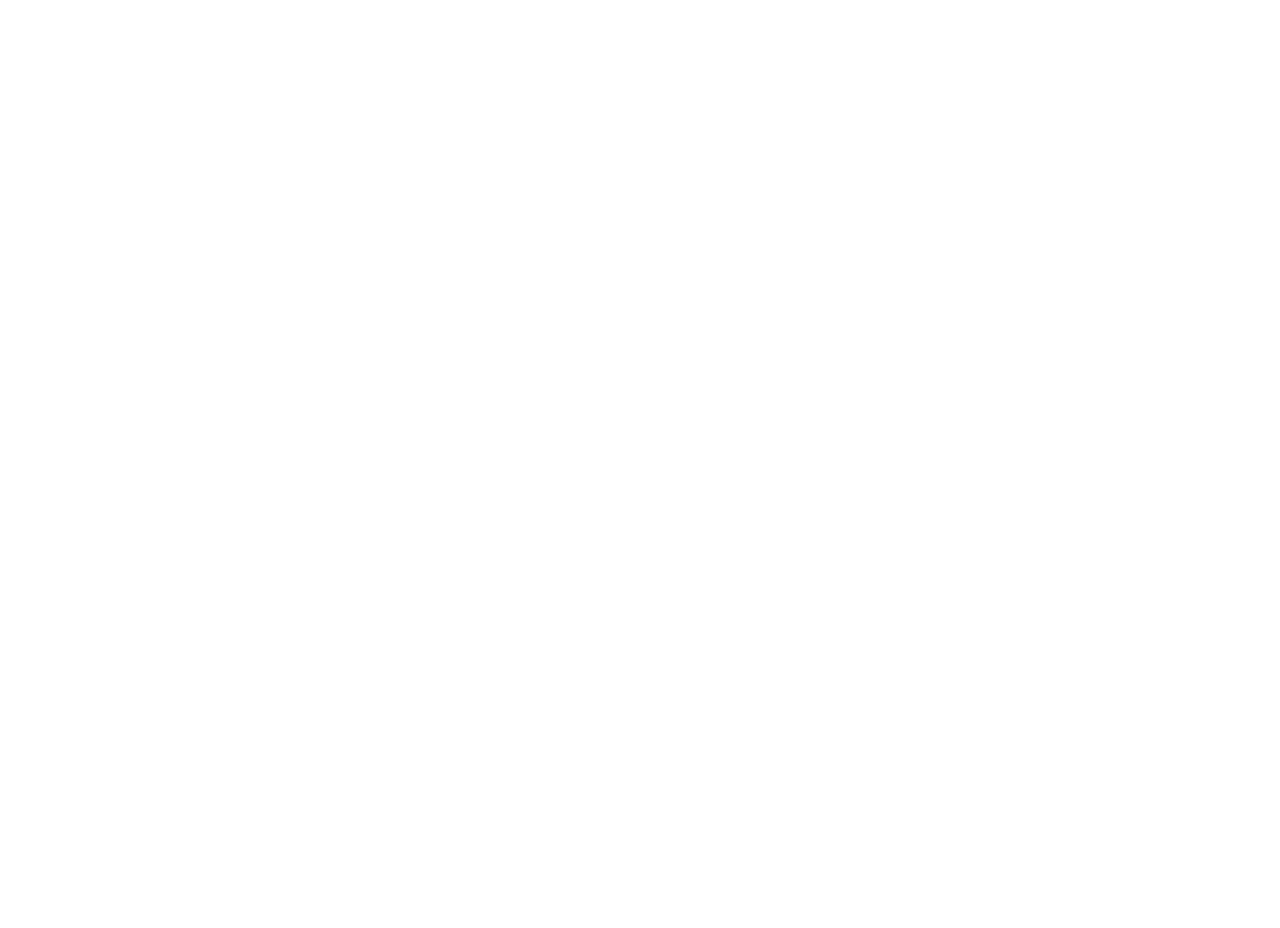
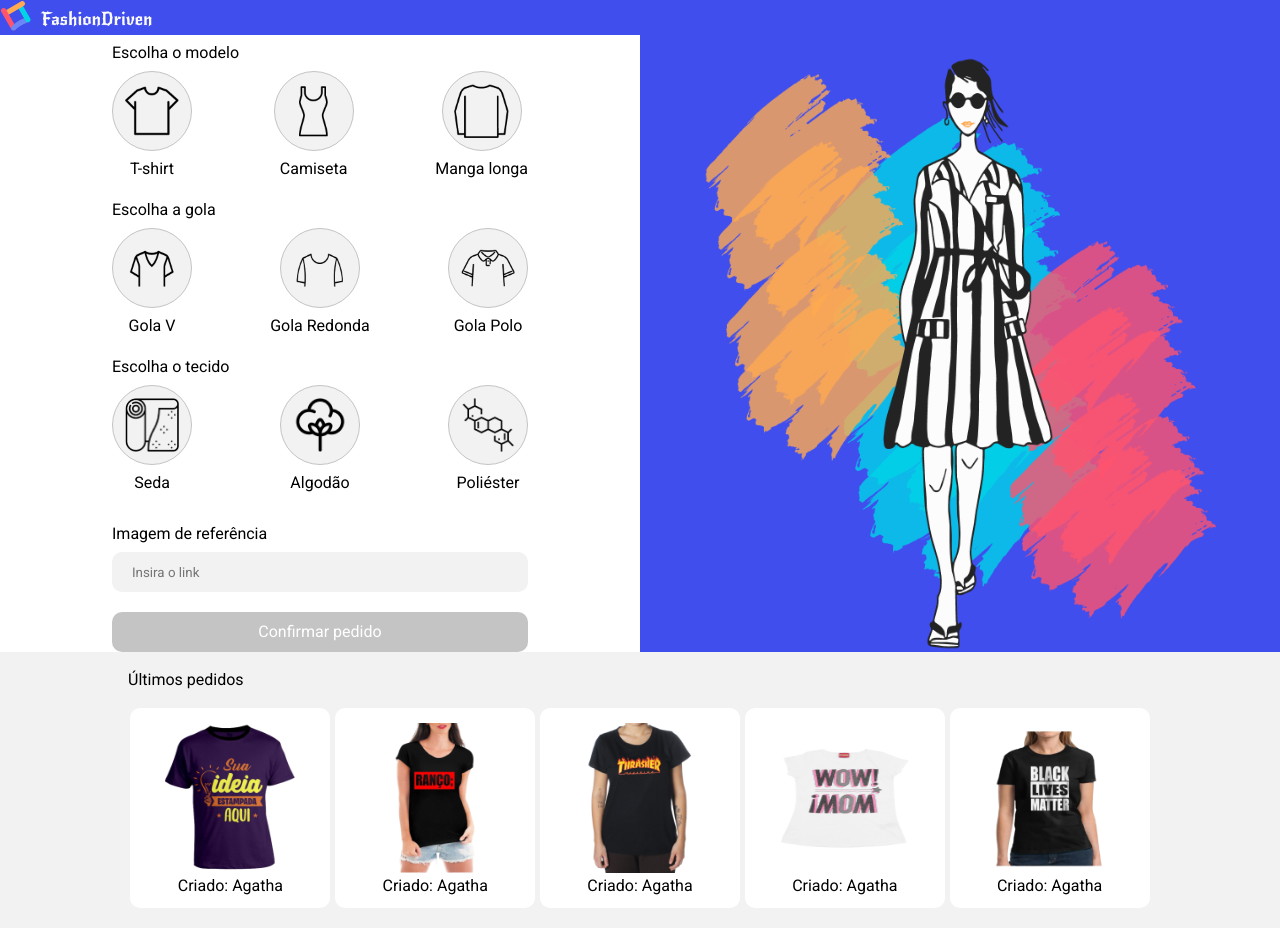
Before and after one commit to marckdados/FashionDriven, a plain HTML site: page index.html in a window 1280 px wide. Before the commit the page ends 800 px from the top, so only its background shows below. Drawn offline with Linux system fonts and the light colour scheme; a web font is replaced by a local one.

Commit message:
Finalizando o Layout

```diff
--- a/css/style.css
+++ b/css/style.css
@@ -0,0 +1,155 @@
+@import url('https://fonts.googleapis.com/css2?family=New+Rocker&family=Roboto:wght@100;300;400;500;700;900&display=swap');
+*{
+    box-sizing: border-box;
+    font-family: "Roboto";
+    font-weight: 400;
+}
+header{
+    width: 100%;
+    background-color: #404EED;
+}
+
+main{
+    width: 100%;
+    display: flex;
+}
+
+footer{
+    font-family: "Roboto";
+}
+
+.container-esquerdo{
+    width: 50%;
+    display: flex;
+    flex-direction: column;
+    align-items: center;
+    padding: 0 60px;
+}
+
+.logo img{
+    width: 15%;
+}
+.escolha{
+    width: 80%;
+    margin-bottom: 15px;
+}
+
+.escolha h2{
+    margin: 10px 0 10px 0;
+}
+
+.itens{
+    display: flex;
+    justify-content: space-between;
+}
+
+.item{
+    display: flex;
+    flex-direction: column;
+    align-items: center;
+
+}
+
+.botao{
+    background-color: #F2F2F2;
+    border: 1px solid #C4C4C4;
+    border-radius: 50%;
+    width: 80px;
+    height: 80px;
+    display: flex;
+    justify-content: center;
+    align-items: center;
+    margin-bottom: 10px;
+}
+.botao:hover{
+    cursor: pointer;
+}
+
+.botao img{
+    width: 70%;
+}
+
+.referencia{
+    margin-top: 20px;
+    width: 80%;
+
+}
+
+.referencia h2{
+    margin-bottom: 10px;
+}
+
+.referencia input{
+    background-color: #F2F2F2;
+    border: none;
+    border-radius: 10px;
+    width: 100%;
+    height: 40px;
+    padding-left: 20px;
+}
+
+.confirmar-pedido{
+    color: white;
+    background-color: #C4C4C4;
+    width: 80%;
+    height: 40px;
+    display: flex;
+    justify-content: center;
+    align-items: center;
+    border-radius: 10px;
+    margin-top: 20px;
+}
+
+.selecionado{
+    border: 3px solid #404EED;
+}
+
+.container-direito{
+    width: 50%;
+    background-color: #404EED;
+    display: flex;
+    justify-content: center;
+}
+
+.container-direito img{
+    width: 80%;
+}
+
+footer{
+    background-color: #F2F2F2;
+    width: 100%;
+    display: flex;
+    justify-content: center;
+}
+
+.ultimos-pedidos{
+    width: 80%;
+    margin: 20px 0;
+}
+
+.ultimos-pedidos h2{
+    margin-bottom: 20px;
+}
+
+.lista-pedidos{
+    display: flex;
+    justify-content: space-around;
+    width: 100%;
+}
+
+.item-pedido{
+    width: 200px;
+    height: 200px;
+    border-radius: 10px;
+    background-color: #FFFFFF;
+    display: flex;
+    flex-direction: column;
+    align-items: center;
+    justify-content: center;
+}
+
+.item-pedido img{
+    width: 80%;
+    height: 150px;
+    margin-bottom: 5px;
+}
--- a/index.html
+++ b/index.html
@@ -5,8 +5,124 @@
     <meta http-equiv="X-UA-Compatible" content="IE=edge">
     <meta name="viewport" content="width=device-width, initial-scale=1.0">
     <title>FashionDriven</title>
+    <link rel="stylesheet" href="./css/reset.css">
+    <link rel="stylesheet" href="./css/style.css">
 </head>
 <body>
-
+    <header>
+        <div class="logo">
+            <img src="./images/Logo.png" alt="">
+        </div>
+    </header>
+    <main>
+        <div class="container-esquerdo">
+            <div class="escolha modelo">
+                <h2>Escolha o modelo</h2>
+                <ul class="itens modelo">
+                    <li class="item modelo">
+                        <div class="botao">
+                            <img src="./images/tshirt.png" alt="">
+                        </div>
+                        <h3>T-shirt</h3>
+                    </li>
+                    <li class="item modelo">
+                        <div class="botao">
+                            <img src="./images/Camiseta.png" alt="">
+                        </div>
+                        <h3>Camiseta</h3>
+                    </li>
+                    <li class="item modelo">
+                        <div class="botao">
+                            <img src="./images/Mangalonga.png" alt="">
+                        </div>
+                        <h3>Manga longa</h3>
+                    </li>
+                </ul>
+            </div>
+            <div class="escolha gola">
+                <h2>Escolha a gola</h2>
+                <ul class="itens gola">
+                    <li class="item gola">
+                        <div class="botao">
+                            <img src="./images/GolaV.png" alt="">
+                        </div>
+                        <h3>Gola V</h3>
+                    </li>
+                    <li class="item gola">
+                        <div class="botao">
+                            <img src="./images/GolaRedonda.png" alt="">
+                        </div>
+                        <h3>Gola Redonda</h3>
+                    </li>
+                    <li class="item gola">
+                        <div class="botao">
+                            <img src="./images/GolaPolo.png" alt="">
+                        </div>
+                        <h3>Gola Polo</h3>
+                    </li>
+                </ul>
+            </div>
+            <div class="escolha tecido">
+                <h2>Escolha o tecido</h2>
+                <ul class="itens tecido">
+                    <li class="item tecido">
+                        <div class="botao">
+                            <img src="./images/Seda.png" alt="">
+                        </div>
+                        <h3>Seda</h3>
+                    </li>
+                    <li class="item tecido">
+                        <div class="botao">
+                            <img src="./images/Algodão.png" alt="">
+                        </div>
+                        <h3>Algodão</h3>
+                    </li>
+                    <li class="item tecido">
+                        <div class="botao">
+                            <img src="./images/Poliester.png" alt="">
+                        </div>
+                        <h3>Poliéster</h3>
+                    </li>
+                </ul>
+            </div>
+            <div class="referencia">
+                <h2>Imagem de referência</h2>
+                <input type="text" placeholder="Insira o link">
+            </div>
+            <div class="confirmar-pedido">
+                Confirmar pedido
+            </div>
+        </div>
+        <div class="container-direito">
+            <img src="./images/ilustração.png" alt="">
+        </div>
+    </main>
+    <footer>
+        <div class="ultimos-pedidos">
+            <h2>Últimos pedidos</h2>
+            <ul class="lista-pedidos">
+                <li class="item-pedido">
+                    <img src="./images/Blusa1.png" alt="">
+                    <span class="nome"><bold>Criado:</bold> Agatha</span>
+                </li>
+                <li class="item-pedido">
+                    <img src="./images/Blusa2.png" alt="">
+                    <span class="nome"><bold>Criado:</bold> Agatha</span>
+                </li>
+                <li class="item-pedido">
+                    <img src="./images/Blusa3.png" alt="">
+                    <span class="nome"><bold>Criado:</bold> Agatha</span>
+                </li>
+                <li class="item-pedido">
+                    <img src="./images/Blusa4.png" alt="">
+                    <span class="nome"><bold>Criado:</bold> Agatha</span>
+                </li>
+                <li class="item-pedido">
+                    <img src="./images/Blusa5.png" alt="">
+                    <span class="nome"><bold>Criado:</bold> Agatha</span>
+                </li>
+            </ul>
+        </div>
+    </footer>
 </body>
 </html>
```
